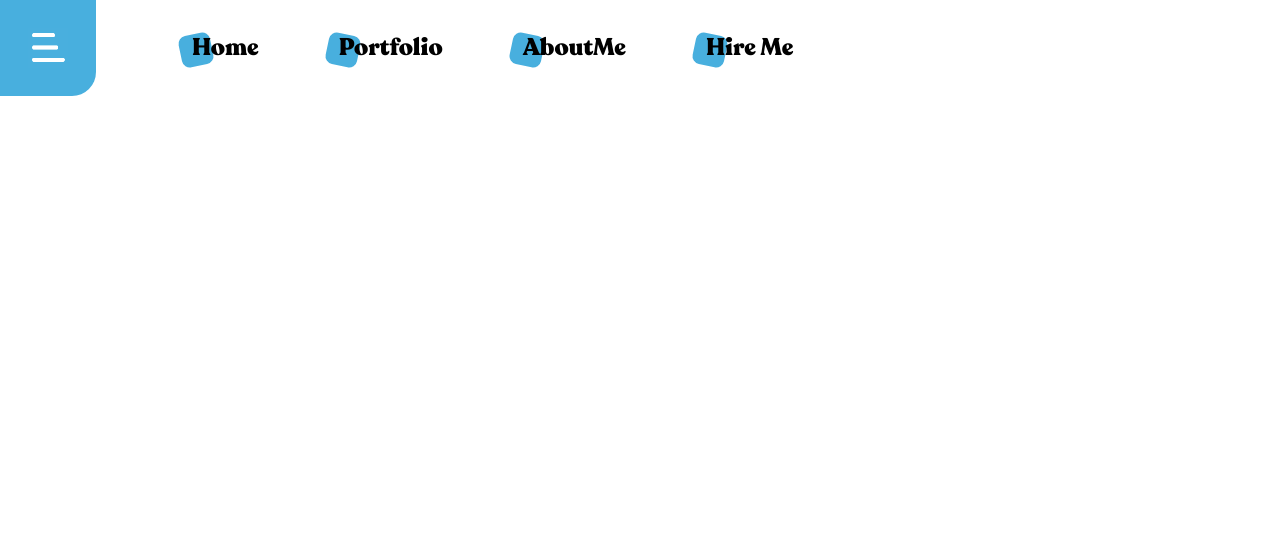
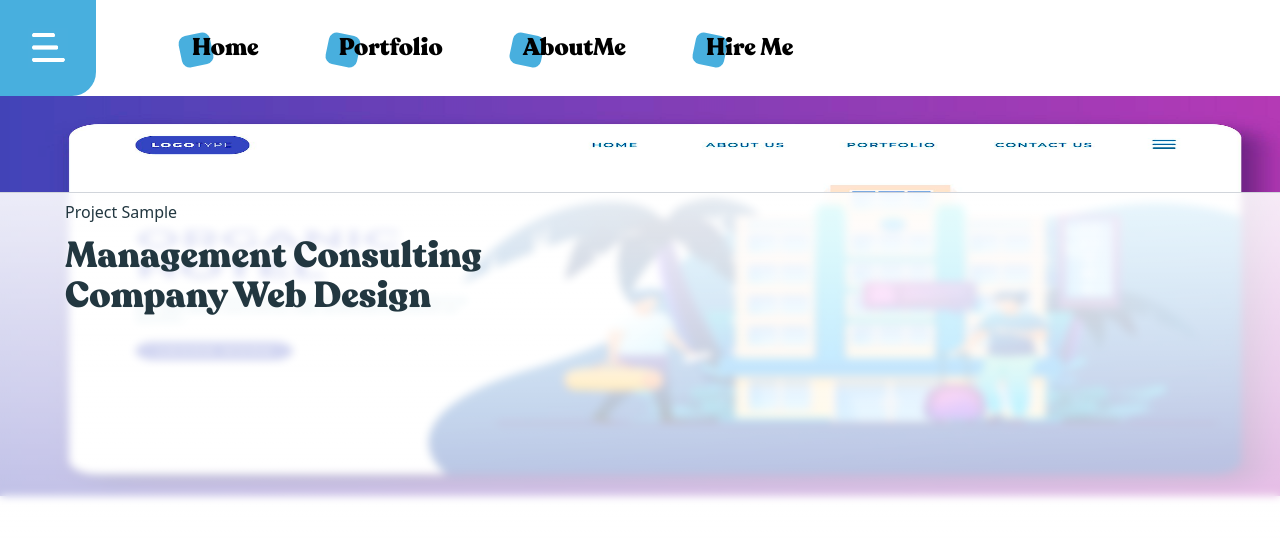
Before and after one commit to PiotrPiwonski/Next-Portfolio, a Next.js app: page /portfoliodetail/1 in a window 1280 px wide. Shown: the top 538 px of the page. Built offline with nearby package versions, Linux system fonts and the light colour scheme.

Commit message:
add header in portfolio page

```diff
--- a/src/app/page/portfolio-detail-design/index.js
+++ b/src/app/page/portfolio-detail-design/index.js
@@ -1,7 +1,30 @@
 import React from 'react'
 
-export default function index() {
+export default function index({id, data, DataArray}) {
   return (
-    <div>index</div>
+    <React.Fragment>
+        <div className='relative'>
+            <div className="overlay h-[400px] lg:top-[96px] sm:top-0 z-20 border-t border-gray-300"></div>
+            <img
+            src={data.images[0]}
+            alt='bg photo'
+            className='h-[400px] lg:mt-24 sm:mt-0 object-fill'
+            style={{backgroundSize: "cover"}}
+            width={"100%"}
+            />
+        </div>
+        <div className='absolute z-30 top-[42px] sm:top-[200px] sm:left-[65px] justify-center items-center w-full px-10 sm:w-3/4 xl:w-1/2 sm:px-0 sm:text-left'>
+            <div className='container m-auto'>
+                <div className='max-w-[650px] w-[100%] m-auto'>
+                    <p className='opacity-3 sm:text-left text-center font-sans text-[#223740] mb-3'>
+                        Project Sample
+                    </p>
+                    <h1 className='opacity-3 text-[#223740] sm:text-left text-center w-full sm:w-3/4 font-recoletaBold text-4xl md:text-4xl lg:text-4xl xl:text-4xl'>
+                        {data.title}
+                    </h1>
+                </div>
+            </div>
+        </div>
+    </React.Fragment>
   )
 }
```
